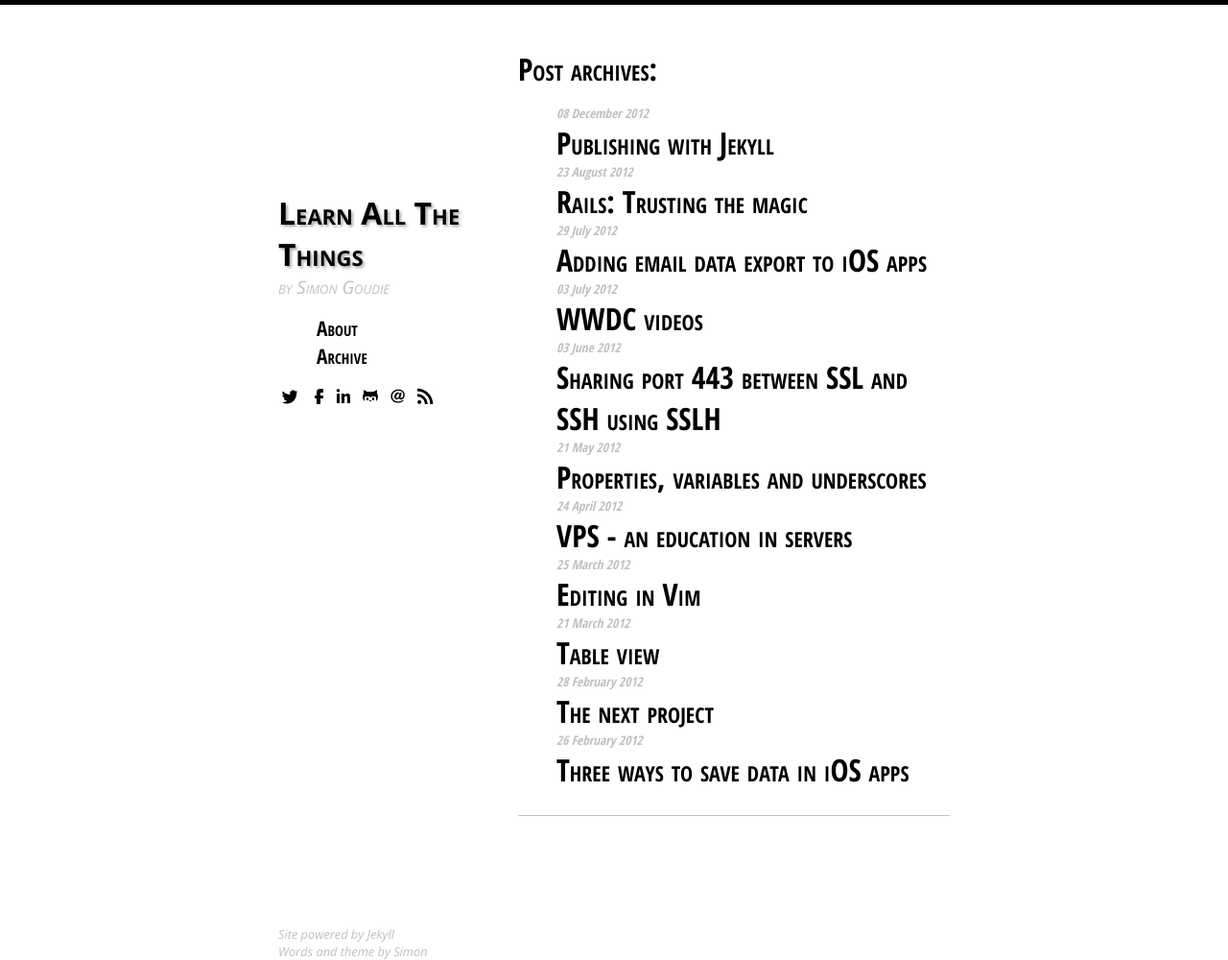
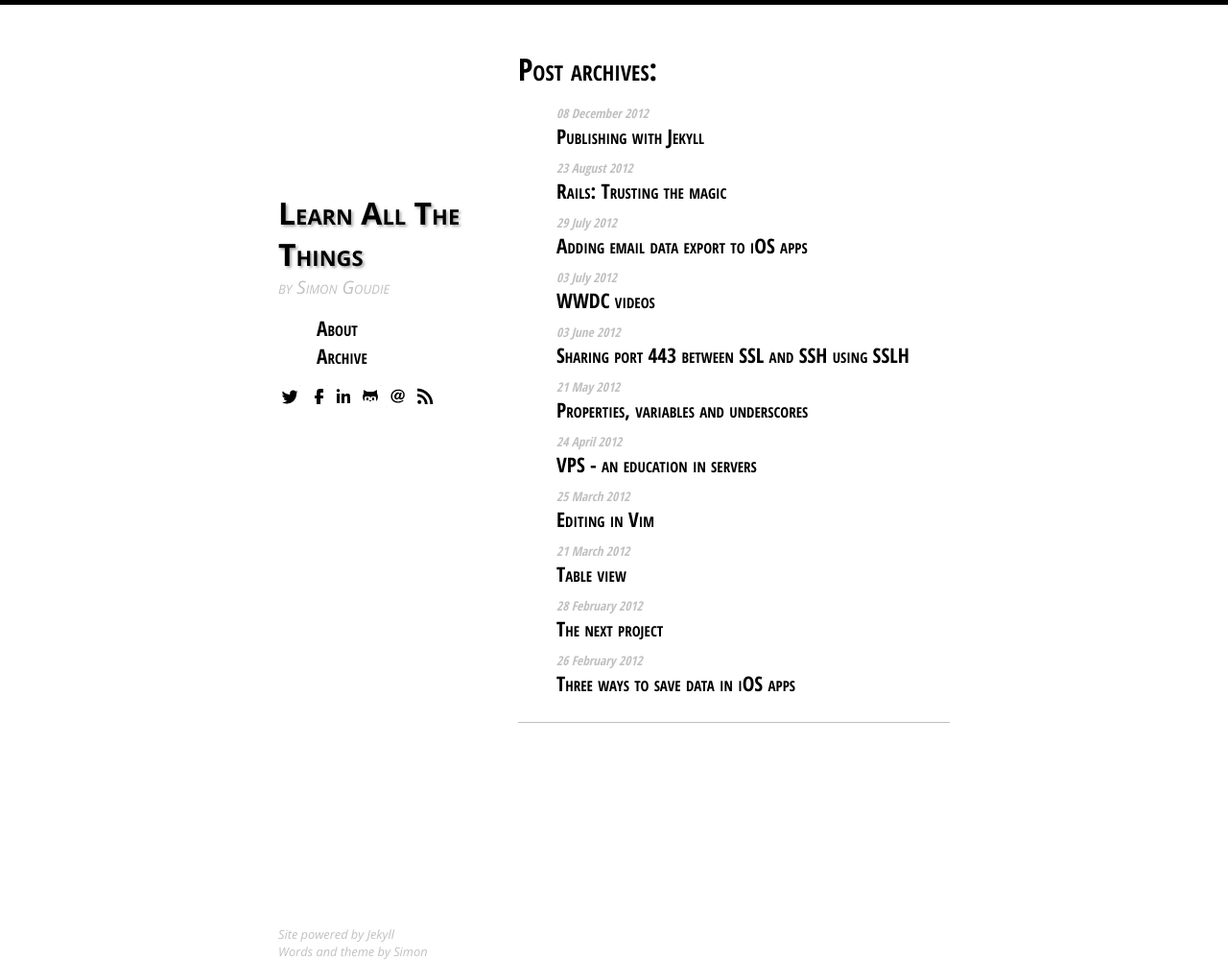
Before and after one commit to simongoudie/blog, a Jekyll site: the page built from archive.html, in a window 1280 px wide and 1000 px high. Shown: the whole window at 96% size. Built offline with Jekyll 4.4.1, drawn with Linux system fonts in a browser that asks for light colours.

Commit message:
archive spacing

```diff
--- a/archive.html
+++ b/archive.html
@@ -14,15 +14,15 @@
             {% for post in site.posts %}
             {% unless post.draft %}
 
-                <li>
+                <li class="archive_item">
                     <h5>
                         <span class="date">
                             {{ post.date | date_to_long_string }}
                         </span>
                     </h5>
-                    <h2>
+                    <h4>
                         <a href="{{ site.url }}{{ post.url }}" title="{{ post.title }}">{{ post.title }}</a>
-                    </h2>
+                    </h4>
                 </li>
 <!--                <li>
                     <a href="{{ site.url }}{{ post.url }}" title="{{ post.title }}">
--- a/css/style.css
+++ b/css/style.css
@@ -50,6 +50,9 @@
     color: black;
     margin: 0;
     padding: 0; }
+
+h4 a {
+    color: black; }
 
 h5 {
     font-family: 'Open Sans Condensed', sans-serif;
@@ -161,6 +164,9 @@
     margin-left: auto;
     margin-right: auto; }
 
+.archive_item {
+    margin-top: 10px; }
+
 @media only screen and (max-width: 480px) {
     .container {width: 300px;}
     .content {width: 300px;}
```
